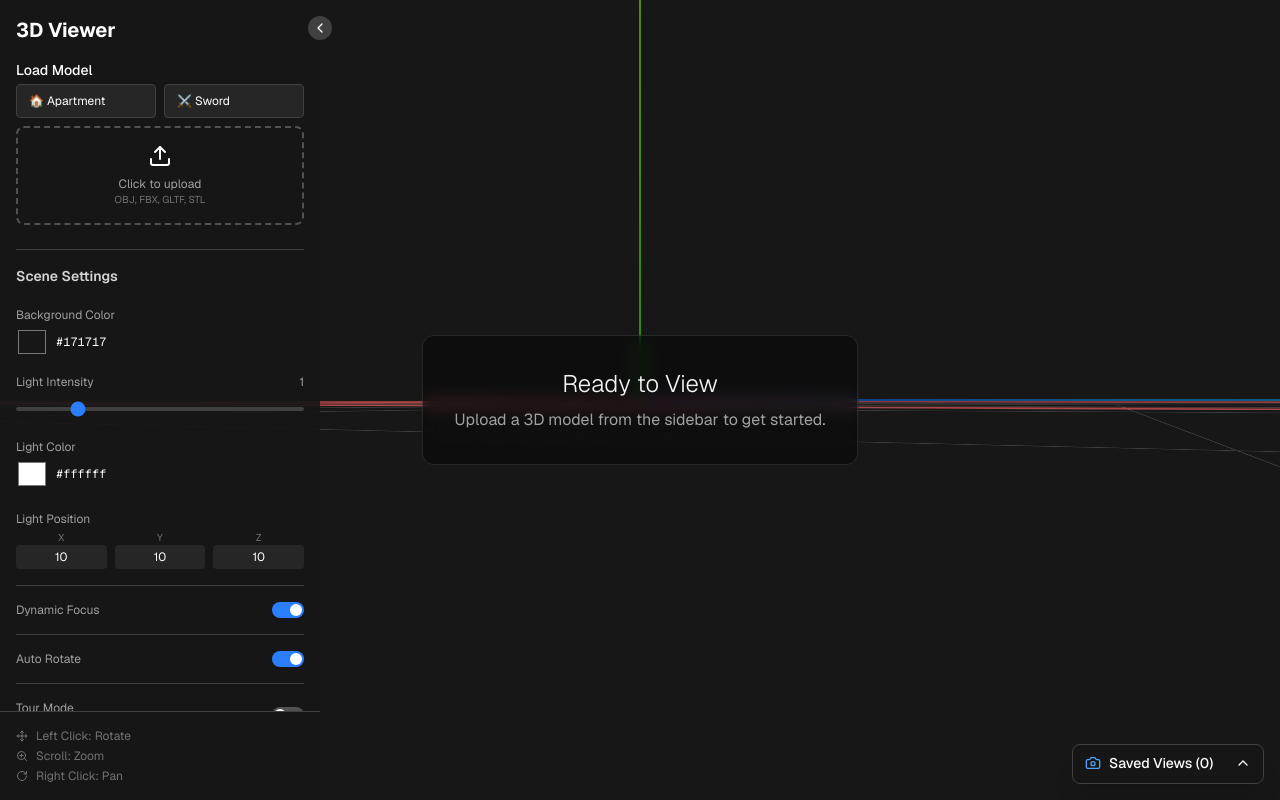
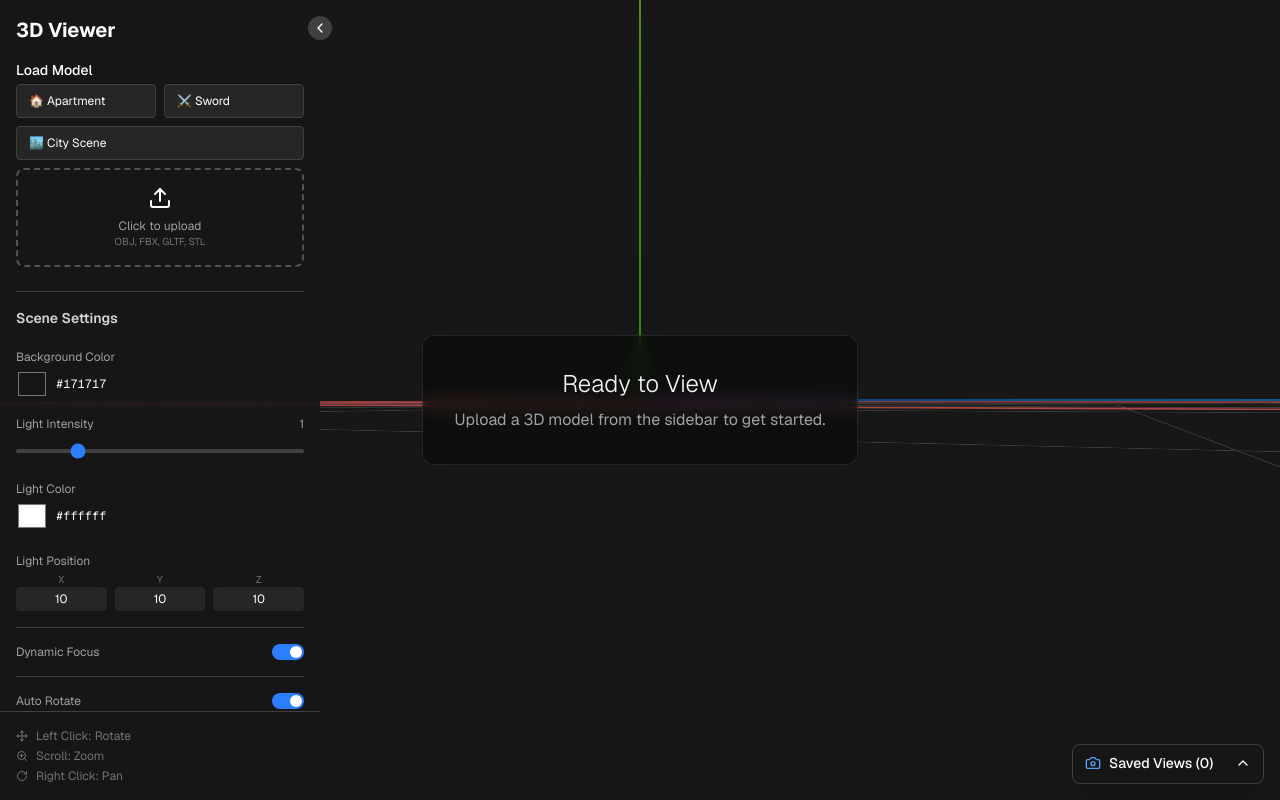
Before and after one commit to divyanshsaraswat/three-d-viewer, a Next.js app: page /editor in a window 1280 px wide. Built offline with nearby package versions, Linux system fonts and the light colour scheme.

Commit message:
feat : added remote model download and state management.

```diff
--- /dev/null
+++ b/app/api/proxy-model/route.ts
@@ -0,0 +1,38 @@
+
+import { NextRequest, NextResponse } from 'next/server';
+
+export const runtime = 'edge'; // Use Edge Runtime for better streaming performance
+
+export async function GET(request: NextRequest) {
+    const url = request.nextUrl.searchParams.get('url');
+
+    if (!url) {
+        return new NextResponse('Missing URL parameter', { status: 400 });
+    }
+
+    try {
+        const response = await fetch(url);
+
+        if (!response.ok) {
+            return new NextResponse(`Failed to fetch: ${response.statusText}`, { status: response.status });
+        }
+
+        const headers = new Headers(response.headers);
+        // Ensure we allow CORS for the client if needed, though usually same-origin is fine
+        headers.set('Access-Control-Allow-Origin', '*');
+
+        // Forward content-type and length if available
+        if (response.headers.get('content-length')) {
+            headers.set('Content-Length', response.headers.get('content-length')!);
+        }
+
+        return new NextResponse(response.body, {
+            status: 200,
+            headers: headers
+        });
+
+    } catch (error) {
+        console.error('Proxy fetch error:', error);
+        return new NextResponse('Internal Server Error', { status: 500 });
+    }
+}
--- /dev/null
+++ b/components/LoadingOverlay.tsx
@@ -0,0 +1,13 @@
+import { Html, useProgress } from '@react-three/drei';
+
+export default function LoadingOverlay() {
+    return (
+        <Html center zIndexRange={[100, 100]}>
+            <div className="flex flex-col items-center justify-center bg-black/80 text-white p-6 rounded-xl backdrop-blur-md shadow-2xl border border-white/10">
+                <div className="w-12 h-12 border-4 border-blue-500 border-t-transparent rounded-full animate-spin mb-4" />
+                <div className="text-lg font-bold">Loading Model...</div>
+                <div className="text-sm text-neutral-400 mt-2">Parsing 3D geometry</div>
+            </div>
+        </Html>
+    );
+}
--- a/components/Sidebar.tsx
+++ b/components/Sidebar.tsx
@@ -119,8 +119,89 @@ export default function Sidebar() {
         }
     };
 
+    const [downloading, setDownloading] = useState<{ name: string; progress: number } | null>(null);
+
     const handleExampleLoad = (filename: string, url: string) => {
         handleCloseModel();
+
+        // Check if remote URL
+        if (url.startsWith('http')) {
+            setDownloading({ name: filename, progress: 0 });
+
+            const cacheName = '3d-model-cache-v1';
+
+            (async () => {
+                try {
+                    const cache = await caches.open(cacheName);
+
+                    // Try to find in cache first (using original URL as key)
+                    let response = await cache.match(url);
+
+                    if (response) {
+                        console.log('Serving from cache:', filename);
+                        setDownloading({ name: filename, progress: 100 });
+                    } else {
+                        // Not in cache, fetch from proxy
+                        console.log('Downloading:', filename);
+                        const proxyUrl = `/api/proxy-model?url=${encodeURIComponent(url)}`;
+                        const fetchResponse = await fetch(proxyUrl);
+
+                        if (!fetchResponse.body) throw new Error('No body');
+
+                        const total = Number(fetchResponse.headers.get('content-length')) || 0;
+                        let loaded = 0;
+
+                        const stream = new ReadableStream({
+                            start(controller) {
+                                const reader = fetchResponse.body!.getReader();
+                                function read() {
+                                    reader.read().then(({ done, value }) => {
+                                        if (done) {
+                                            controller.close();
+                                            return;
+                                        }
+                                        loaded += value.length;
+                                        if (total > 0) {
+                                            setDownloading({ name: filename, progress: (loaded / total) * 100 });
+                                        }
+                                        controller.enqueue(value);
+                                        read();
+                                    });
+                                }
+                                read();
+                            }
+                        });
+
+                        const newResponse = new Response(stream);
+                        const blob = await newResponse.blob();
+
+                        // Create a response to store in cache
+                        // We store it under the ORIGINAL url so we can find it next time
+                        await cache.put(url, new Response(blob));
+
+                        // Use this blob
+                        response = new Response(blob);
+                    }
+
+                    const blob = await response.blob();
+                    const objectUrl = URL.createObjectURL(blob);
+                    const newModel: LoadedModel = {
+                        id: crypto.randomUUID(),
+                        url: objectUrl,
+                        format: 'gltf',
+                        filename: filename
+                    };
+                    setModels([newModel]);
+                    setDownloading(null);
+
+                } catch (err) {
+                    console.error('Failed to load example', err);
+                    setDownloading(null);
+                    alert('Failed to load example model.');
+                }
+            })();
+            return;
+        }
 
         const newModel: LoadedModel = {
             id: crypto.randomUUID(),
@@ -173,6 +254,28 @@ export default function Sidebar() {
                                     className="px-3 py-2 bg-neutral-800 hover:bg-neutral-700 rounded text-xs text-left transition-colors border border-neutral-700 hover:border-neutral-500"
                                 >
                                     ⚔️ Sword
+                                </button>
+                                <button
+                                    onClick={() => handleExampleLoad('Scene', 'https://d2kpa63owptad0.cloudfront.net/scene.glb')}
+                                    disabled={!!downloading}
+                                    className="col-span-2 px-3 py-2 bg-neutral-800 hover:bg-neutral-700 rounded text-xs text-left transition-colors border border-neutral-700 hover:border-neutral-500 flex flex-col justify-center disabled:opacity-50 disabled:cursor-wait relative overflow-hidden"
+                                >
+                                    <div className="flex items-center justify-between w-full z-10">
+                                        <span>🏙️ City Scene</span>
+                                        {downloading?.name === 'Scene' && (
+                                            <span className="text-[10px]">
+                                                {downloading.progress > 0 ? `${Math.round(downloading.progress)}%` : '...'}
+                                            </span>
+                                        )}
+                                    </div>
+
+                                    {/* Progress Bar Background */}
+                                    {downloading?.name === 'Scene' && (
+                                        <div
+                                            className="absolute bottom-0 left-0 h-0.5 bg-blue-500 transition-all duration-200"
+                                            style={{ width: downloading.progress > 0 ? `${downloading.progress}%` : '100%', opacity: downloading.progress > 0 ? 1 : 0.3 }}
+                                        />
+                                    )}
                                 </button>
                             </div>
 
--- a/components/ViewerCanvas.tsx
+++ b/components/ViewerCanvas.tsx
@@ -13,6 +13,7 @@ import { useStore } from '@/store/useStore';
 import SceneLights from './SceneLights';
 import BookmarkManager from './BookmarkManager';
 import SceneBookmarks from './SceneBookmarks';
+import LoadingOverlay from './LoadingOverlay';
 
 interface LoadedModel {
     id: string;
@@ -72,7 +73,7 @@ function ViewerCanvasComponent() {
             <AdaptiveQuality />
             {dynamicFocus && <AdaptiveDpr pixelated />}
 
-            <Suspense fallback={null}>
+            <Suspense fallback={<LoadingOverlay />}>
                 <SceneLights />
                 <BookmarkManager />
                 <SceneBookmarks />
```
